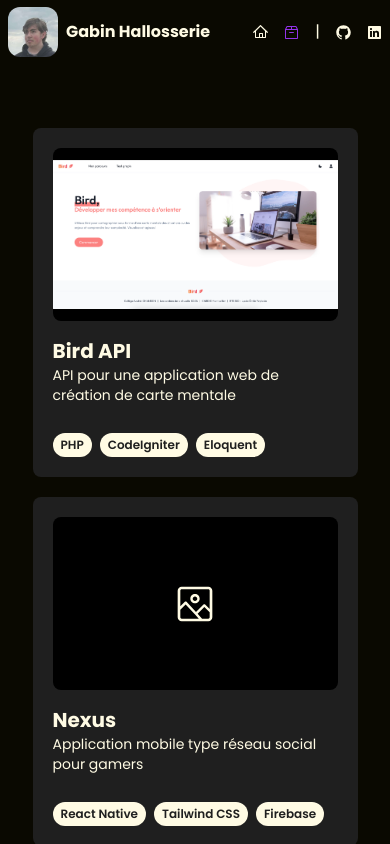
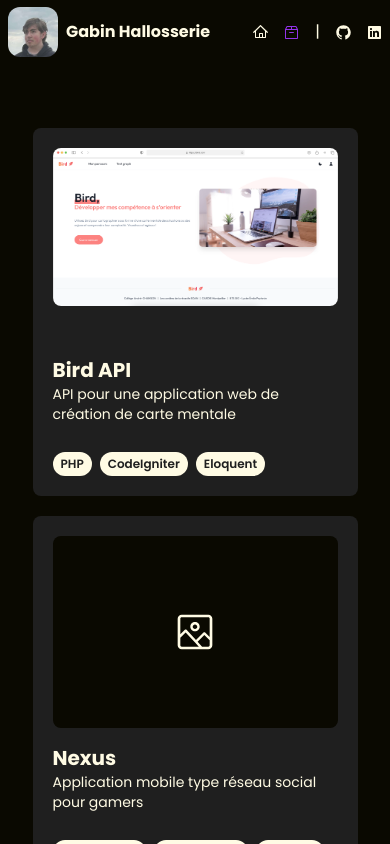
Before and after one commit to Seishiiin/portfolio, a Next.js app: page /projects in a window 390 px wide. Shown: the top 844 px of the page. Built offline with nearby package versions, Linux system fonts and the light colour scheme.

Commit message:
feat: fix responsive image and mockup

```diff
--- a/app/projects/page.js
+++ b/app/projects/page.js
@@ -21,6 +21,12 @@ export default function Projects() {
             "technologies": ["Next.js", "Tailwind CSS", "Prisma"],
             "image": "",
         },
+/*        "REA Dreams": {
+            "title": "REA Dreams",
+            "description": "Site de gestions de rêves boostés à l'IA",
+            "technologies": ["NextJS", "Supabase", "OpenAI"],
+            "image": "/assets/rea-dreams.png",
+        }*/
     }
 
     return (
--- a/components/ProjectCard.js
+++ b/components/ProjectCard.js
@@ -6,17 +6,17 @@ export default function ProjectCard({ title, description, technologies, image })
     return (
         <div className={"w-full h-auto flex flex-col justify-between items-start gap-4 bg-[#1f1f1f] text-[#fffbe4] rounded-lg p-5"}>
             <div className={"w-full flex flex-col justify-start items-start gap-4"}>
-                <div className={"w-full h-[173px] bg-[#000000] rounded-lg overflow-hidden"}>
-                    {image === "" ? (
-                        <div className={"w-full h-full flex justify-center items-center"}>
-                            <ImageIcon className={"w-10 h-10 text-[#fffbe4]"} />
+                {image === "" ? (
+                    <div className={"min-w-full min-h-[calc(1920px/10)] flex justify-center items-center rounded-lg overflow-hidden bg-[#0a0901]"}>
+                        <ImageIcon className={"w-10 h-10 text-[#fffbe4]"}/>
+                    </div>
+                ) : (
+                    <div className={"min-h-[calc(1920px/10)]"}>
+                        <div className={"flex justify-center items-center rounded-lg overflow-hidden bg-[#0a0901]"}>
+                            <Image src={image} alt={title} width={3072} height={1920} className={"w-auto h-full"}/>
                         </div>
-                    ) : (
-                        <div className={"w-full h-full flex justify-center items-center"}>
-                            <Image src={image} alt={title} width={2940} height={1538} layout={"responsive"} />
-                        </div>
-                    )}
-                </div>
+                    </div>
+                )}
                 <div className={"flex flex-col justify-start items-start gap-0"}>
                     <h1 className={"text-xl font-bold"}>{title}</h1>
                     <p className={"text-sm"}>{description}</p>
```
Also changed, not shown: public/assets/bird.png.
